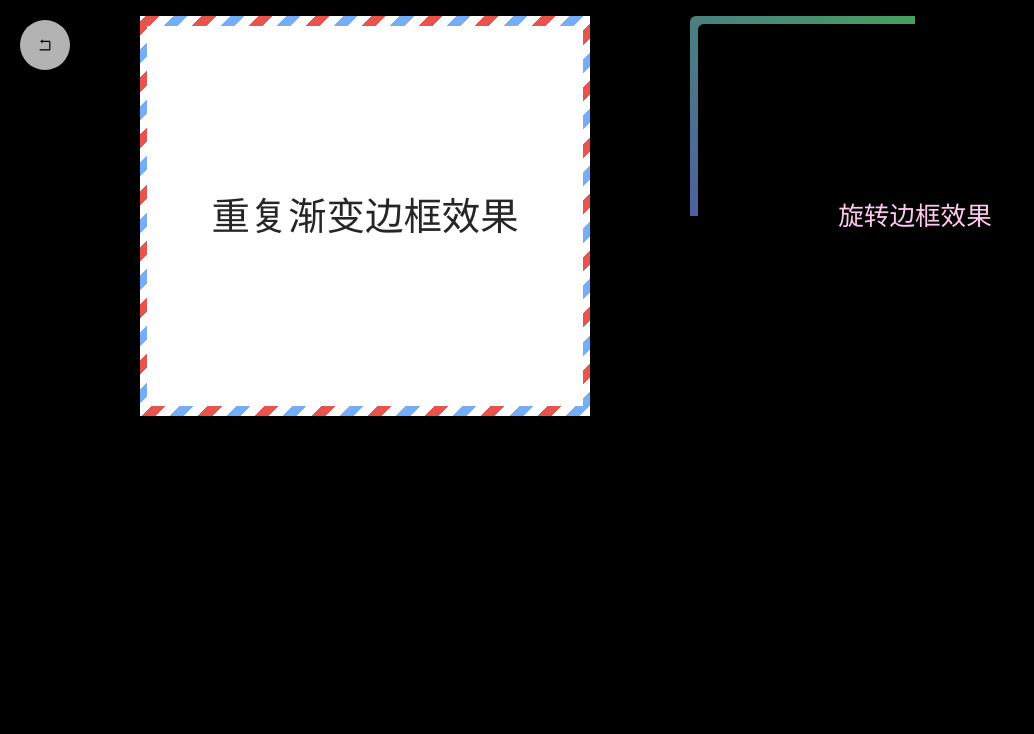
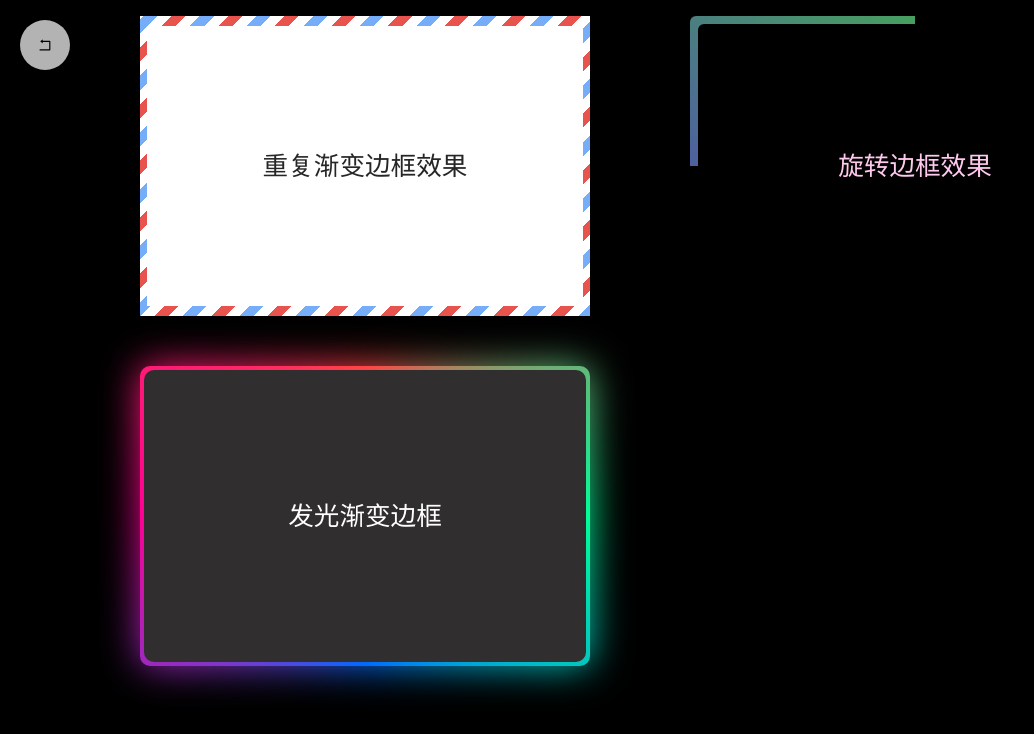
Before and after one commit to zjclxx/vue3-se, a Vue app: page /border in a window 1280 px wide. Shown: the top 734 px of the page, without its empty margins (0-1034 px from the left). Built offline with nearby package versions, Linux system fonts and the light colour scheme.

Commit message:
feat: 发光渐变边框

```diff
--- a/src/views/border/index.vue
+++ b/src/views/border/index.vue
@@ -8,6 +8,11 @@
       </div>
       <div class="rotate-border">
         <span>旋转边框效果</span>
+      </div>
+      <div class="cone-border">
+        <div class="self-box">
+          <span>发光渐变边框</span>
+        </div>
       </div>
     </div>
     <Back theme="light"></Back>
@@ -20,13 +25,17 @@
 
 <style lang="scss" scoped>
   $zIndex: 10;
+  // $sizeHeight: 300px;
+  $aspectRatio: 1.5;
   .container {
+    position: relative;
     width: 100%;
     height: 100%;
     overflow: hidden;
     // overflow: hidden auto;
     background: #000;
     padding: 16px 0;
+    z-index: -1;
 
     .border-container {
       margin: auto;
@@ -35,14 +44,16 @@
       display: grid;
       grid-template-columns: repeat(2, 1fr);
       column-gap: 100px;
-      row-gap: 36px;
+      row-gap: 50px;
       justify-content: space-between;
       align-content: start;
+      position: relative;
 
       .repeat-border {
         // width: 100%;
         position: relative;
-        height: 400px;
+        // height: $sizeHeight;
+        aspect-ratio: $aspectRatio;
         background: repeating-linear-gradient(
             -45deg,
             #e8544d,
@@ -69,7 +80,7 @@
           align-items: center;
           justify-content: center;
           text-align: center;
-          font-size: 3vw;
+          font-size: 2vw;
         }
         &:hover {
           box-shadow: 0 3px 10px 5px rgba(8, 255, 119, 0.8);
@@ -81,7 +92,8 @@
         display: flex;
         justify-content: center;
         align-items: center;
-        height: 400px;
+        // height: $sizeHeight;
+        aspect-ratio: $aspectRatio;
         position: relative;
         // outline: 4px solid #fff;
         overflow: hidden;
@@ -126,6 +138,51 @@
           }
         }
       }
+
+      .cone-border {
+        // height: $sizeHeight;
+        aspect-ratio: $aspectRatio;
+        // overflow: hidden;
+        position: relative;
+        padding: 4px;
+        .self-box {
+          width: 100%;
+          height: 100%;
+          display: flex;
+          justify-content: center;
+          align-items: center;
+          background: #302e2e;
+          color: #fff;
+          font-size: 2vw;
+          border-radius: 10px;
+        }
+
+        &::after,
+        &::before {
+          content: "";
+          position: absolute;
+          width: 100%;
+          height: 100%;
+          // left: 0;
+          // top: 0;
+          left: 50%;
+          top: 50%;
+          transform: translate(-50%, -50%);
+          background-image: conic-gradient(
+            #ff4545,
+            #00ff99,
+            #006aff,
+            #ff0095,
+            #ff4545
+          );
+          z-index: -1;
+          border-radius: 10px;
+        }
+
+        &::before {
+          filter: blur(1.2rem);
+        }
+      }
     }
   }
 </style>
```
